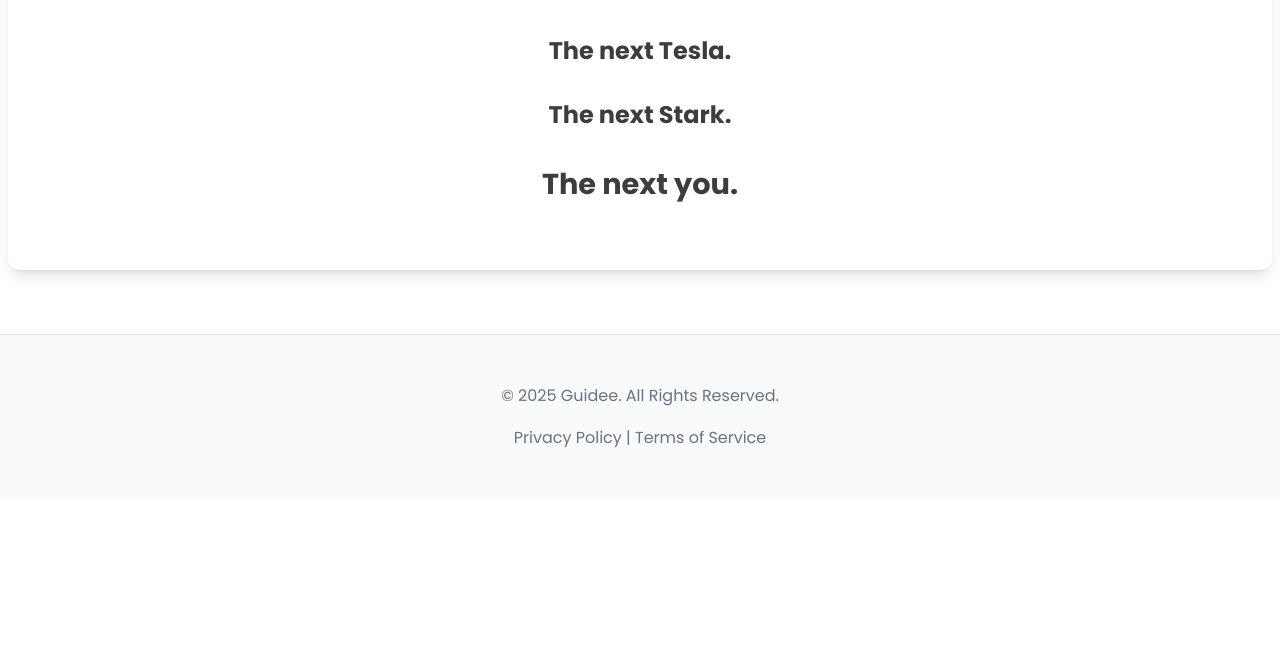
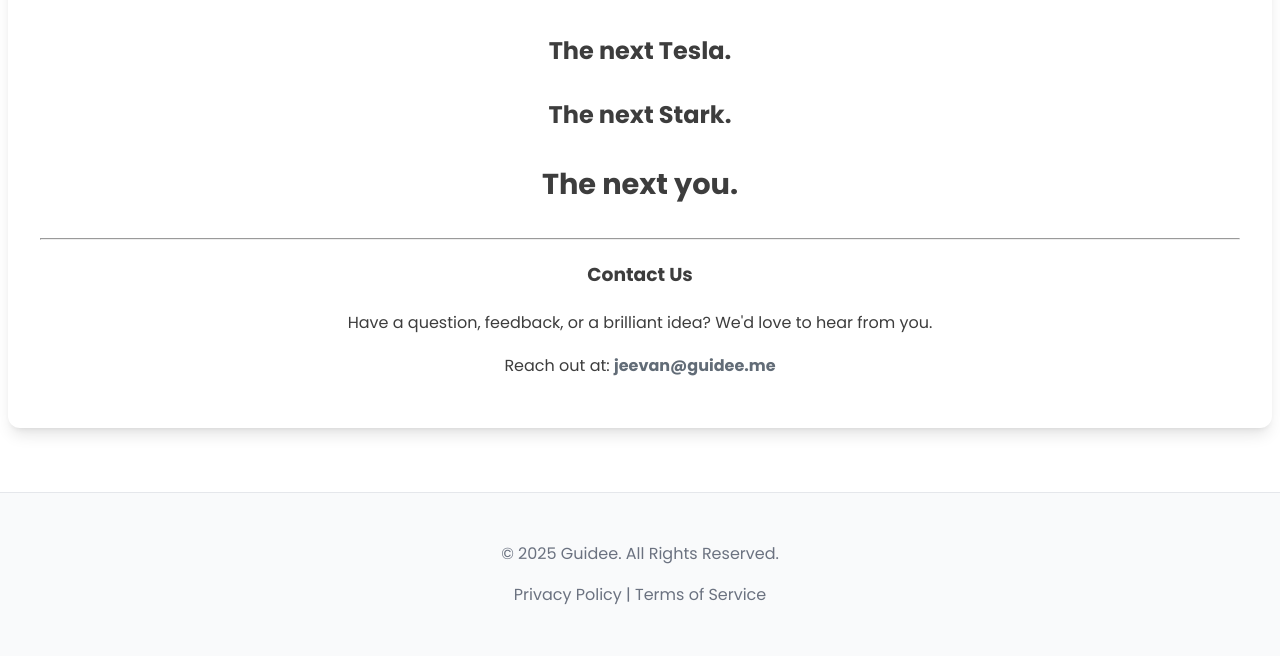
Before and after one commit to lroe/guidee.me, a Flask app: page /about in a window 1280 px wide. Shown: the part 1600-2256 px from the top of the page. Before the commit the page ends 2048 px from the top, so only its background shows below. Run offline with Flask 3, Linux system fonts and the light colour scheme; some libraries are stand-ins or nearby versions.

Commit message:
updated about page

```diff
--- a/templates/about.html
+++ b/templates/about.html
@@ -51,6 +51,14 @@
                 <p style="font-size: 1.5rem; font-weight: bold;">The next Stark.</p>
                 <p style="font-size: 1.8rem; font-weight: bold; margin-top: 0.5rem;">The next you.</p>
 
+                <!-- === NEW CONTACT SECTION ADDED HERE === -->
+                <hr class="my-4">
+
+                <h3>Contact Us</h3>
+                <p>Have a question, feedback, or a brilliant idea? We'd love to hear from you.</p>
+                <p>Reach out at: <strong><a href="mailto:jeevan@guidee.me">jeevan@guidee.me</a></strong></p>
+                <!-- === END OF NEW SECTION === -->
+
             </div>
         </div>
     </div>
```
